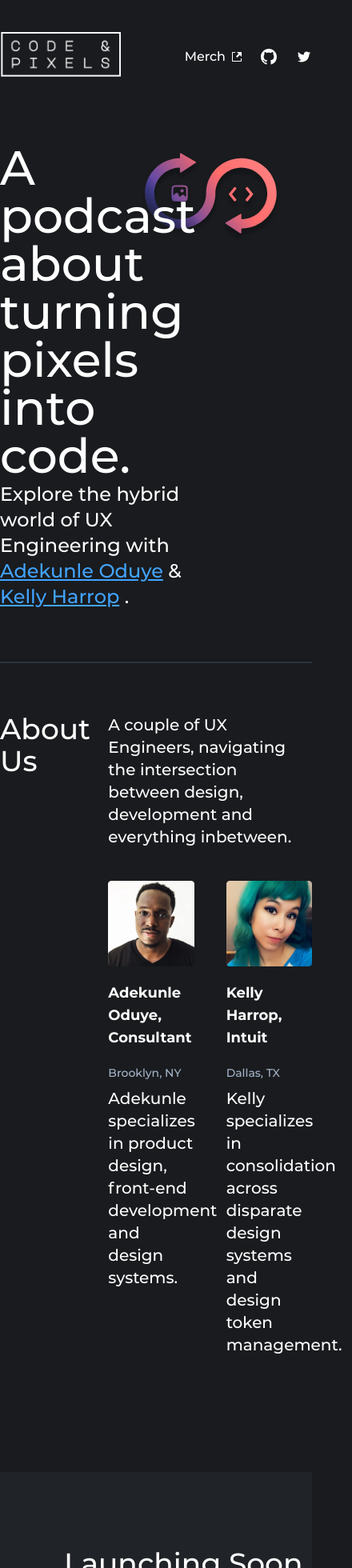
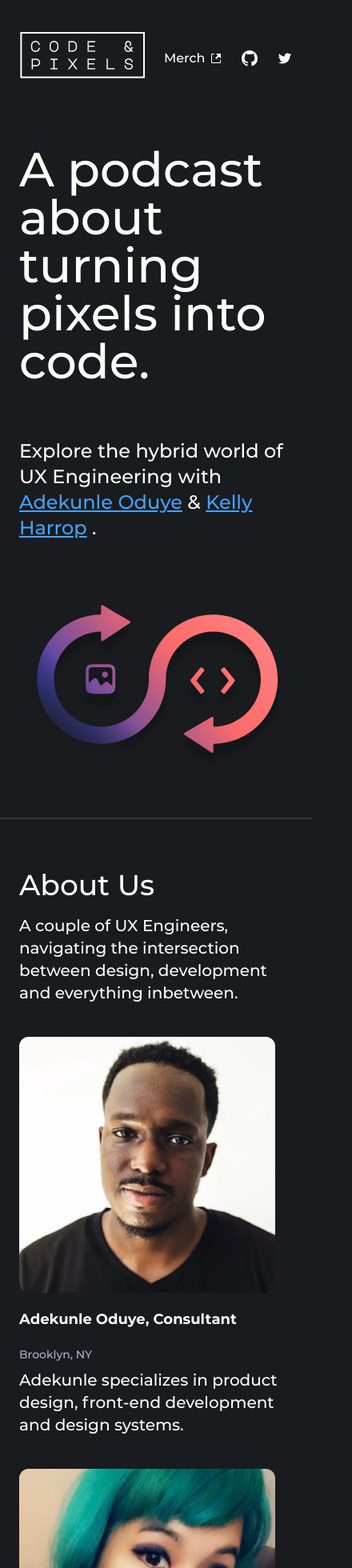
Before and after one commit to Code-And-Pixels-Podcast/website, a Next.js app: page / in a window 390 px wide. Shown: the top 1960 px of the page at 80% size, 440 px wide, since content can reach past the window. Built offline with nearby package versions, Linux system fonts and the light colour scheme.

Commit message:
feat: responsive styles

```diff
--- a/package.json
+++ b/package.json
@@ -14,6 +14,7 @@
     "react-icons": "^4.3.1"
   },
   "devDependencies": {
+    "@next/eslint-plugin-next": "^12.0.10",
     "autoprefixer": "^10.4.0",
     "eslint": "^8.8.0",
     "eslint-config-prettier": "^8.3.0",
--- a/pages/index.js
+++ b/pages/index.js
@@ -11,14 +11,14 @@ export default function Home() {
 		<div>
 			<Head>
 				<title>Code & Pixels</title>
-				<meta name="description" content="Generated by create next app" />
+				<meta name="description" content="Explore the hybrid world of UX Engineering with Adekunle Oduye & Kelly Harrop" />
 				<link rel="icon" href="/favicon.ico" />
 			</Head>
 
-			<header className='pt-10 container mx-auto'>
+			<header className='pt-10 container mx-auto px-6 md:px-0'>
 				<nav >
 					<ul className='flex w-full items-center gap-6'>
-						<li className="pr-14">
+						<li className="md:pr-14">
 							<Image width={157} height={58} src="/images/logo.png" />
 						</li>
 						<li className='flex-1'>
@@ -41,12 +41,12 @@ export default function Home() {
 			</header>
 
 			<main className="pt-20">
-				<section className="grid grid-cols-12 gap-4 border-b-gray-600 border-b-2 pb-16 mb-16 container mx-auto">
+				<section className="md:grid grid-cols-12 gap-4 border-b-gray-600 border-b-2 pb-16 mb-16 container mx-auto px-6 md:px-0">
 					<div className="col-start-1 col-end-6 row-start-1 row-end-1 grid z-10">
 						<h1>
               A podcast about turning pixels into code.
 						</h1>
-						<p className="text-2xl items-end">
+						<p className="text-2xl items-end py-16 md:py-0">
               Explore the hybrid world of UX Engineering with <a href="#">Adekunle Oduye</a> & <a href="#">Kelly Harrop</a> .
 						</p>
 					</div>
@@ -55,7 +55,7 @@ export default function Home() {
 						{/* <Image width={800} height={439} src="/images/hero-illustration.svg" /> */}
 					</div>
 				</section>
-				<section className="grid grid-cols-12 gap-4 container mx-auto pb-36">
+				<section className="grid md:grid-cols-12 gap-4 container mx-auto pb-36 px-6 md:px-0'">
 					<div className="col-span-4">
 						<h2>About Us</h2>
 					</div>
@@ -63,7 +63,7 @@ export default function Home() {
 						<p className="pb-10">
               A couple of UX Engineers, navigating the intersection between design, development and everything inbetween.
 						</p>
-						<div className="grid grid-cols-2 gap-10">
+						<div className="grid md:grid-cols-2 gap-10">
 							{Hosts.map((host) => (
 								<article key={host.name.toLowerCase().replace(" ", "-")}>
 									<header>
@@ -80,7 +80,7 @@ export default function Home() {
 					</div>
 				</section>
 				<section className="bg-gray-400">
-					<div className="container mx-auto flex flex-row pt-24 pb-24 gap-20">
+					<div className="container mx-auto flex flex-col md:flex-row py-12 md:py-24 gap-10 md:gap-20 px-6 md:px-0'">
 						<div>
 							<Image width={380} height={264} src="/images/illustration-subscribe.svg" />
 						</div>
@@ -90,13 +90,13 @@ export default function Home() {
               Get updates when we launch new episodes. We promise not to spam.
 							</p>
 
-							<div className="flex gap-5">
+							<div className="flex flex-col md:flex-row gap-5">
 								<div className="flex flex-col pt-10 flex-1">
 									<label htmlFor="email" className="tc-darker">Email</label>
 									<input className="mt-2 p-4 rounded-sm bg-gray-300 placeholder:text-gray-700" type="email" name="email" id="email" placeholder="hello@codeandpixels.com" />
 								</div>
 								<div className="flex items-end">
-									<button type="submit" className="rounded-sm bg-blue-500 p-4 text-gray-500 hover:bg-blue-600 transition-colors">Subscribe</button>
+									<button type="submit" className="rounded-sm bg-blue-500 p-4 text-gray-500 hover:bg-blue-600 transition-colors w-full md:w-auto">Subscribe</button>
 								</div>
 							</div>
 						</div>
@@ -105,7 +105,7 @@ export default function Home() {
 			</main>
 
 			<footer className="bg-gray-400">
-				<div className="container mx-auto grid grid-cols-2 px-2 py-4">
+				<div className="container mx-auto md:grid grid-cols-2 md:px-2 px-4 py-4">
 					<div>
 						<span className='tc-darker text-sm'>Copyright © 2022 Code & Pixels. All rights reserved.</span>
 					</div>
```
Also changed, not shown: .eslintrc.json, 1 other file (tests, documents, lock files or other folders).
